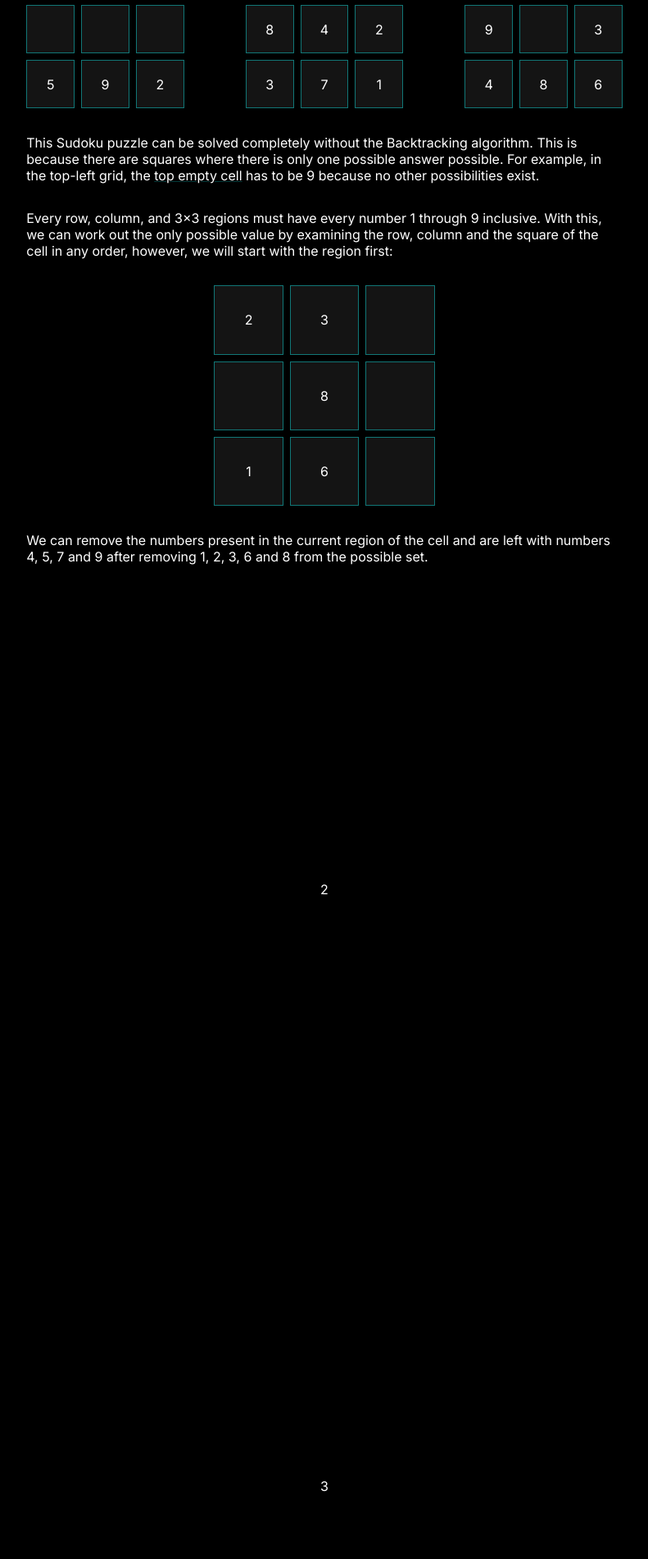
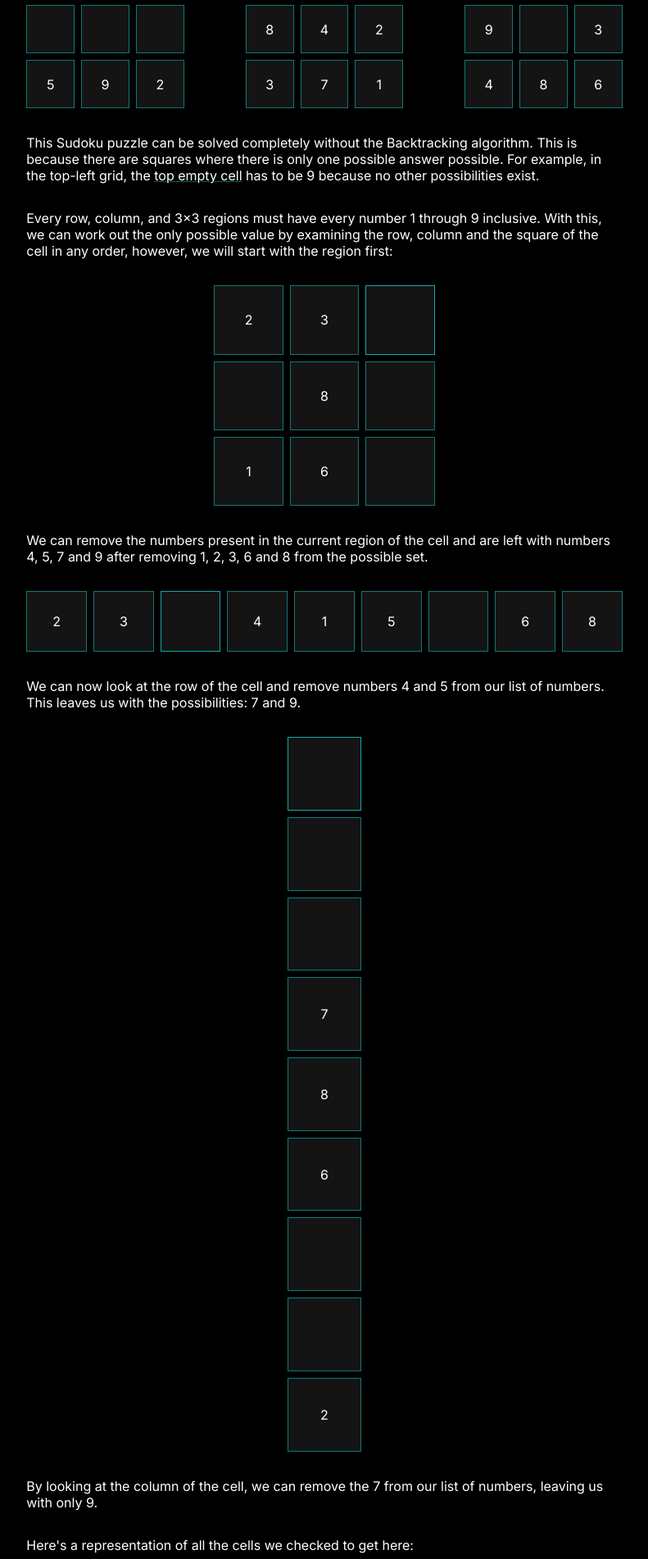
Before and after one commit to Rijndael1998/Website-Neo, a Next.js app: page /fun/sudoku in a window 1280 px wide. Shown: the part 2406-4308 px from the top of the page at 82% size, without its empty margins (244-1035 px from the left). Built offline with nearby package versions, Linux system fonts and the light colour scheme.

Commit message:
added a bunch of example sudokus

```diff
--- a/src/app/fun/sudoku/page.tsx
+++ b/src/app/fun/sudoku/page.tsx
@@ -110,25 +110,35 @@ export default function Sudoku() {
             however, we will start with the region first:
         </p>
 
-        <LazyTable className={classNames(sudokuStyle.s3x3, sudokuStyle.common)} items={easyGridSnippet} />
+        <LazyTable className={classNames(sudokuStyle.s3x3, sudokuStyle.ind2, sudokuStyle.common)} items={easyGridSnippet} />
 
         <p>
             We can remove the numbers present in the current region of the cell and are left with numbers 4, 5, 7 and 9 after
             removing 1, 2, 3, 6 and 8 from the possible set.
         </p>
 
-        <LazyTable className={sudokuStyle.addIn} items={easyGridSnippet2} />
+        <LazyTable className={classNames(sudokuStyle.s9x1, sudokuStyle.ind2, sudokuStyle.common)} items={easyGridSnippet2} />
 
         <p>
             We can now look at the row of the cell and remove numbers 4 and 5 from our list of numbers.
             This leaves us with the possibilities: 7 and 9.
         </p>
 
-        <LazyTable className={sudokuStyle.addIn} items={easyGridSnippet3} />
+        <LazyTable className={classNames(sudokuStyle.s1x9, sudokuStyle.ind3, sudokuStyle.common)} items={easyGridSnippet3} />
 
         <p>
             By looking at the column of the cell, we can remove the 7 from our list of numbers, leaving us with only 9.
         </p>
+
+        <p>
+            {
+                `
+                Here's a representation of all the cells we checked to get here:
+                `
+            }
+        </p>
+
+        <LazyTable className={classNames(sudokuStyle.s9x9, sudokuStyle.ind2, sudokuStyle.common, sudokuStyle.hideNonImportant)} items={easyGrid} />
 
         <p>
             Since 9 is the only number, we can be certain that only 9 should go into the cell so we write 9 into the cell.
@@ -136,7 +146,7 @@ export default function Sudoku() {
         </p>
 
         <p>
-            However, this doesn’t guarantee that there will be a solution.
+            However, this doesn’t guarantee that you will find a solution using this method.
             This is where you have to use backtracking.
             The following example cannot be solved using the previous method but can be solved using Backtracking:
         </p>
--- a/src/components/algorithms/sudoku/grid.module.scss
+++ b/src/components/algorithms/sudoku/grid.module.scss
@@ -1,5 +1,5 @@
 @import "./../../vars";
-@import "./../../colors";
+@import "./sudokuGridItem.scss";
 
 .gridWrapper {
     .grid {
@@ -21,8 +21,7 @@
 
                 position: relative;
 
-                background-color: $secondaryBg;
-                border: 1px solid $accentDull;
+                @include sudokuGridItem;
 
                 width: var(--gridSize);
                 height: var(--gridSize);
--- a/src/components/algorithms/sudoku/lazyTable.sudoku.module.scss
+++ b/src/components/algorithms/sudoku/lazyTable.sudoku.module.scss
@@ -1,12 +1,12 @@
-@import "/src/components/colors";
+@import "./../../colors";
+@import "./sudokuGridItem.scss";
 
 .common {
     gap: .5em .5em;
     grid-auto-flow: row;
 
     &>div {
-        background-color: $secondaryBg;
-        border: 1px $accentDull solid;
+        @include sudokuGridItem;
     }
 }
 
@@ -15,6 +15,7 @@
     grid-template-rows: repeat(11, 1fr);
 
     &>div {
+
         &:nth-child(11n-3),
         &:nth-child(11n-7) {
             background-color: black;
@@ -28,6 +29,29 @@
             }
         }
     }
+
+    &.hideNonImportant {
+        &>div {
+            opacity: 0;
+
+            @for $i from 0 through 14 {
+                &:nth-child(#{$i}) {
+                    opacity: 1;
+                }
+            }
+
+            @for $i from 23 through 25 {
+                &:nth-child(#{$i}) {
+                    opacity: 1;
+                }
+            }
+
+            &:nth-child(11n + 25) {
+                opacity: 1;
+            }
+
+        }
+    }
 }
 
 .ind2 {
@@ -38,14 +62,39 @@
     }
 }
 
+.ind3 {
+    &>div {
+        &:nth-child(1) {
+            animation: ind2b 4s ease infinite;
+        }
+    }
+}
+
 @keyframes ind2b {
     0% {
         background-color: transparent !important;
     }
+
     50% {
         background-color: $accent !important;
         border: 1px solid $accent;
     }
+
+    100% {
+        background-color: transparent !important;
+    }
+}
+
+@keyframes ind4b {
+    0% {
+        background-color: transparent !important;
+    }
+
+    50% {
+        background-color: $accent !important;
+        border: 1px solid $accent;
+    }
+
     100% {
         background-color: transparent !important;
     }
@@ -60,3 +109,14 @@
 
     aspect-ratio: 1;
 }
+
+.s9x1 {
+    grid-template-columns: repeat(9, 1fr);
+}
+
+.s1x9 {
+    margin: 2rem auto !important;
+    max-width: calc(100% / 9) !important;
+    grid-template-columns: 1fr;
+    grid-template-rows: repeat(9, 1fr);
+}
--- /dev/null
+++ b/src/components/algorithms/sudoku/sudokuGridItem.scss
@@ -0,0 +1,6 @@
+@import "./../../colors";
+
+@mixin sudokuGridItem {
+    background-color: $secondaryBg;
+    border: 1px solid $accentDull;
+}
```
